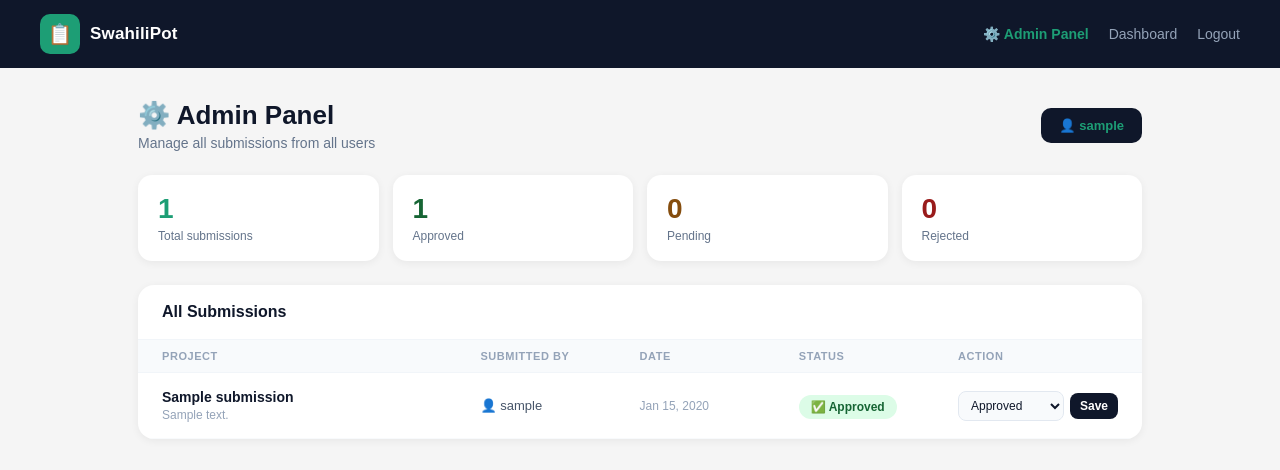
After one commit to 13getid/workflow-submission-system, a Django app: page /admin-dashboard/ in a window 1280 px wide. The commit adds this page. Shown: the top 470 px of the page. Run offline with Django 5.2, Linux system fonts and the light colour scheme; a user stored in the database is signed in; tables that the repository leaves empty hold one stand-in row (values such as "Sample post").

Commit message:
created the admin panel to manage all submissions

```diff
--- a/submissions/static/submissions/css/style.css
+++ b/submissions/static/submissions/css/style.css
@@ -18,26 +18,38 @@ body{
     justify-content: space-between;
 
 }
+.navbar-brand {
+    display: flex;
+    align-items: center;
+    gap: 10px;
+    text-decoration: none;
+    flex-shrink: 0;
+}
+
 .navbar-logo{
-    width: 36px;
-    height: 36px;
+    width: 40px;
+    height: 40px;
     background: #1d9e75;
     border-radius: 10px;
     display: flex;
     align-items: center;
     justify-content: center;
     font-size: 20px;
+    flex-shrink:0;
 
 }
 .navbar-name{
-    font-size: 16px;
-    font-weight: 700;
-    color: #fff;
+    font-size: 17px;
+    font-weight: 800;
+    color: #ffffff;
+    letter-spacing: 0.01em;
+    white-space: nowrap;
 }
 .navbar-links{
     display: flex;
     gap: 20px;
     align-items: center;
+    margin-left: auto;
 }
 .navbar-links a{
     color: #94a3b8;
@@ -45,6 +57,7 @@ body{
     font-size: 14px;
     font-weight: 500;
     transition: color 0.2s;
+    white-space: nowrap;
 
 }
 .navbar-links a:hover{
--- /dev/null
+++ b/submissions/templates/submissions/admin_dashboard.html
@@ -0,0 +1,114 @@
+{% extends 'submissions/base.html' %}
+
+{% block title %}Admin Panel — SwahiliPot{% endblock %}
+
+{% block content %}
+<div style="padding: 2rem 3rem; max-width:1100px; margin: 0 auto;">
+
+  <!-- Header -->
+  <div style="display:flex; justify-content:space-between; align-items:center; margin-bottom:1.5rem;">
+    <div>
+      <h1 style="font-size:26px; font-weight:800; color:#0f172a;">⚙️ Admin Panel</h1>
+      <p style="font-size:14px; color:#64748b; margin-top:4px;">Manage all submissions from all users</p>
+    </div>
+    <div style="background:#0f172a; color:#1D9E75; padding:10px 18px; border-radius:10px; font-size:13px; font-weight:700;">
+      👤 {{ request.user.username }}
+    </div>
+  </div>
+
+  <!-- Stats row -->
+  <div style="display:grid; grid-template-columns:repeat(4,1fr); gap:14px; margin-bottom:1.5rem;">
+    <div style="background:#fff; border-radius:14px; padding:18px 20px; box-shadow:0 2px 8px rgba(0,0,0,0.06);">
+      <div style="font-size:28px; font-weight:800; color:#1D9E75;">{{ total }}</div>
+      <div style="font-size:12px; color:#64748b; margin-top:4px;">Total submissions</div>
+    </div>
+    <div style="background:#fff; border-radius:14px; padding:18px 20px; box-shadow:0 2px 8px rgba(0,0,0,0.06);">
+      <div style="font-size:28px; font-weight:800; color:#166534;">{{ approved }}</div>
+      <div style="font-size:12px; color:#64748b; margin-top:4px;">Approved</div>
+    </div>
+    <div style="background:#fff; border-radius:14px; padding:18px 20px; box-shadow:0 2px 8px rgba(0,0,0,0.06);">
+      <div style="font-size:28px; font-weight:800; color:#854d0e;">{{ pending }}</div>
+      <div style="font-size:12px; color:#64748b; margin-top:4px;">Pending</div>
+    </div>
+    <div style="background:#fff; border-radius:14px; padding:18px 20px; box-shadow:0 2px 8px rgba(0,0,0,0.06);">
+      <div style="font-size:28px; font-weight:800; color:#991b1b;">{{ rejected }}</div>
+      <div style="font-size:12px; color:#64748b; margin-top:4px;">Rejected</div>
+    </div>
+  </div>
+
+  <!-- Submissions table -->
+  <div style="background:#fff; border-radius:16px; box-shadow:0 2px 8px rgba(0,0,0,0.06); overflow:hidden;">
+
+    <!-- Table header -->
+    <div style="padding:18px 24px; border-bottom:1px solid #f1f5f9;">
+      <span style="font-size:16px; font-weight:700; color:#0f172a;">All Submissions</span>
+    </div>
+
+    {% if submissions %}
+
+      <!-- Column labels -->
+      <div style="display:grid; grid-template-columns:2fr 1fr 1fr 1fr 160px; padding:10px 24px; background:#f8fafc; border-bottom:1px solid #f1f5f9;">
+        <span style="font-size:11px; font-weight:700; color:#94a3b8; letter-spacing:0.05em;">PROJECT</span>
+        <span style="font-size:11px; font-weight:700; color:#94a3b8; letter-spacing:0.05em;">SUBMITTED BY</span>
+        <span style="font-size:11px; font-weight:700; color:#94a3b8; letter-spacing:0.05em;">DATE</span>
+        <span style="font-size:11px; font-weight:700; color:#94a3b8; letter-spacing:0.05em;">STATUS</span>
+        <span style="font-size:11px; font-weight:700; color:#94a3b8; letter-spacing:0.05em;">ACTION</span>
+      </div>
+
+      {% for submission in submissions %}
+      <div style="display:grid; grid-template-columns:2fr 1fr 1fr 1fr 160px; padding:16px 24px; border-bottom:1px solid #f8fafc; align-items:center;">
+
+        <!-- Project title + description -->
+        <div>
+          <div style="font-size:14px; font-weight:700; color:#0f172a;">{{ submission.project_title }}</div>
+          <div style="font-size:12px; color:#94a3b8; margin-top:3px;">{{ submission.description|truncatechars:50 }}</div>
+        </div>
+
+        <!-- Username -->
+        <div style="font-size:13px; color:#475569; font-weight:500;">
+          👤 {{ submission.user.username }}
+        </div>
+
+        <!-- Date -->
+        <div style="font-size:12px; color:#94a3b8;">
+          {{ submission.submitted_at|date:"M j, Y" }}
+        </div>
+
+        <!-- Status badge -->
+        <div>
+          {% if submission.status == 'approved' %}
+            <span style="background:#dcfce7; color:#166534; padding:5px 12px; border-radius:20px; font-size:12px; font-weight:600;">✅ Approved</span>
+          {% elif submission.status == 'rejected' %}
+            <span style="background:#fee2e2; color:#991b1b; padding:5px 12px; border-radius:20px; font-size:12px; font-weight:600;">❌ Rejected</span>
+          {% else %}
+            <span style="background:#fef9c3; color:#854d0e; padding:5px 12px; border-radius:20px; font-size:12px; font-weight:600;">⏳ Pending</span>
+          {% endif %}
+        </div>
+
+        <!-- Update form -->
+        <form method="POST" action="{% url 'update_status' submission.id %}" style="display:flex; gap:6px; align-items:center;">
+          {% csrf_token %}
+          <select name="status" style="padding:6px 8px; border:1.5px solid #e2e8f0; border-radius:8px; font-size:12px; color:#0f172a; background:#f8fafc; outline:none; flex:1;">
+            <option value="pending" {% if submission.status == 'pending' %}selected{% endif %}>Pending</option>
+            <option value="approved" {% if submission.status == 'approved' %}selected{% endif %}>Approved</option>
+            <option value="rejected" {% if submission.status == 'rejected' %}selected{% endif %}>Rejected</option>
+          </select>
+          <button type="submit" style="padding:6px 10px; background:#0f172a; color:#fff; border:none; border-radius:8px; font-size:12px; font-weight:600; cursor:pointer; white-space:nowrap;">
+            Save
+          </button>
+        </form>
+
+      </div>
+      {% endfor %}
+
+    {% else %}
+      <div style="padding:4rem; text-align:center;">
+        <div style="font-size:48px; margin-bottom:16px;">📭</div>
+        <p style="font-size:16px; font-weight:600; color:#0f172a;">No submissions yet</p>
+        <p style="font-size:13px; color:#94a3b8; margin-top:6px;">Submissions will appear here once users start submitting.</p>
+      </div>
+    {% endif %}
+
+  </div>
+</div>
+{% endblock %}
--- a/submissions/templates/submissions/base.html
+++ b/submissions/templates/submissions/base.html
@@ -1,19 +1,22 @@
-{%load static %}
+{% load static %}
 <!DOCTYPE html>
 <html>
 <head>
-        <title>{% block title %} SwahiliPot Submission System{% endblock %} </title>
+    <title>{% block title %}SwahiliPot Submission System{% endblock %}</title>
     <link rel="stylesheet" href="{% static 'submissions/css/style.css' %}">
 </head>
 <body>
+
 <nav class="navbar">
-            <a href="{% url 'home' %}">
-                <a href="{% url 'home' %} "class="navbar-brand">
+    <a href="{% url 'home' %}" class="navbar-brand">
         <div class="navbar-logo">📋</div>
         <span class="navbar-name">SwahiliPot</span>
     </a>
     <div class="navbar-links">
         {% if user.is_authenticated %}
+            {% if user.is_staff %}
+                <a href="{% url 'admin_dashboard' %}" style="color:#1D9E75; font-weight:700;">⚙️ Admin Panel</a>
+            {% endif %}
             <a href="{% url 'dashboard' %}">Dashboard</a>
             <a href="{% url 'logout' %}">Logout</a>
         {% else %}
--- a/submissions/views.py
+++ b/submissions/views.py
@@ -80,7 +80,7 @@ def admin_dashboard(request):
         'pending': pending,
         'rejected': rejected,
     }
-    return render(request, 'submission/admin_dashboard.html', context)
+    return render(request, 'submissions/admin_dashboard.html', context)
 
 @staff_member_required(login_url='login')
 def update_status(request, submission_id):
```
Lines whose indentation alone changed are shown as unchanged.
